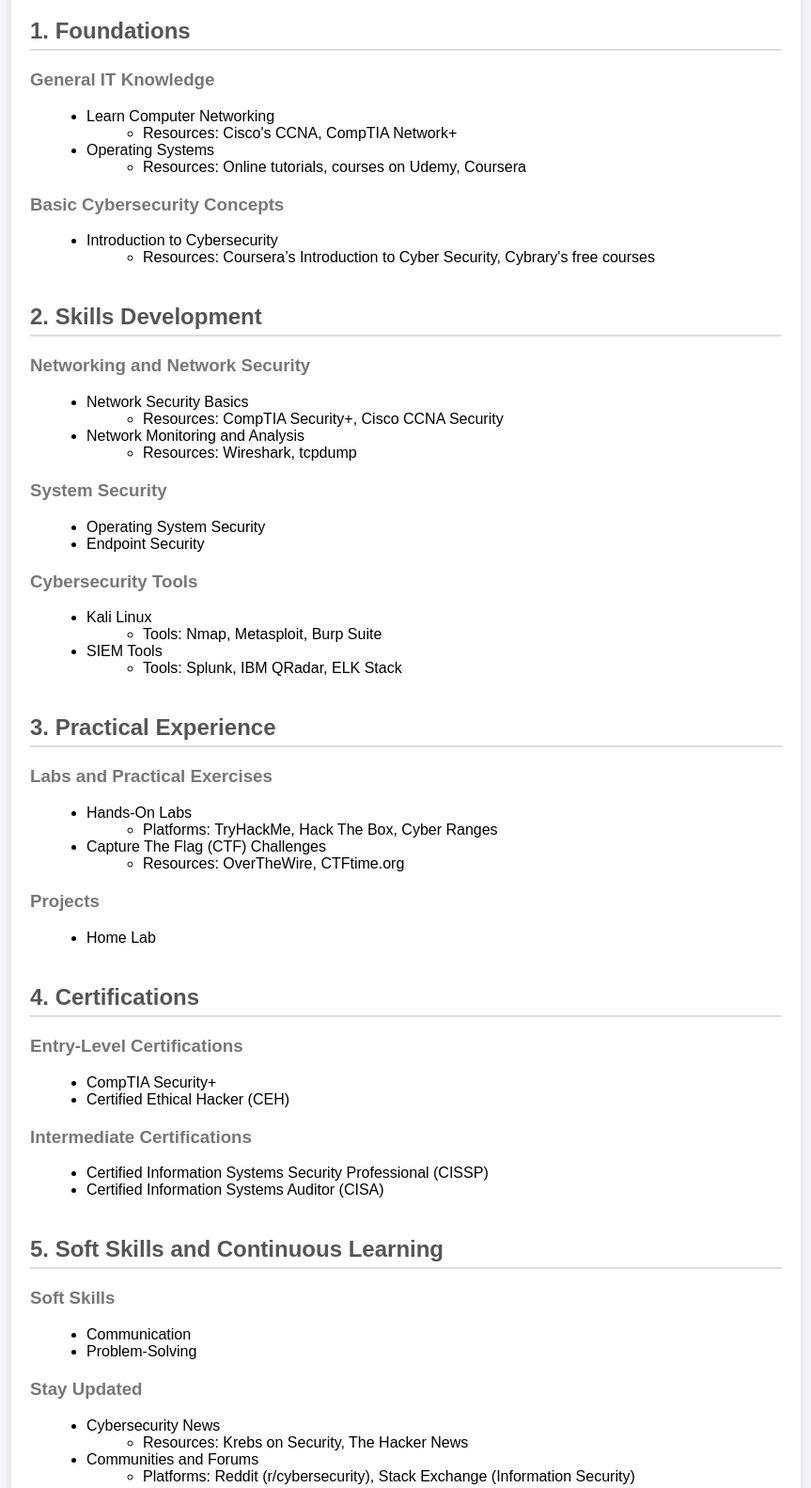
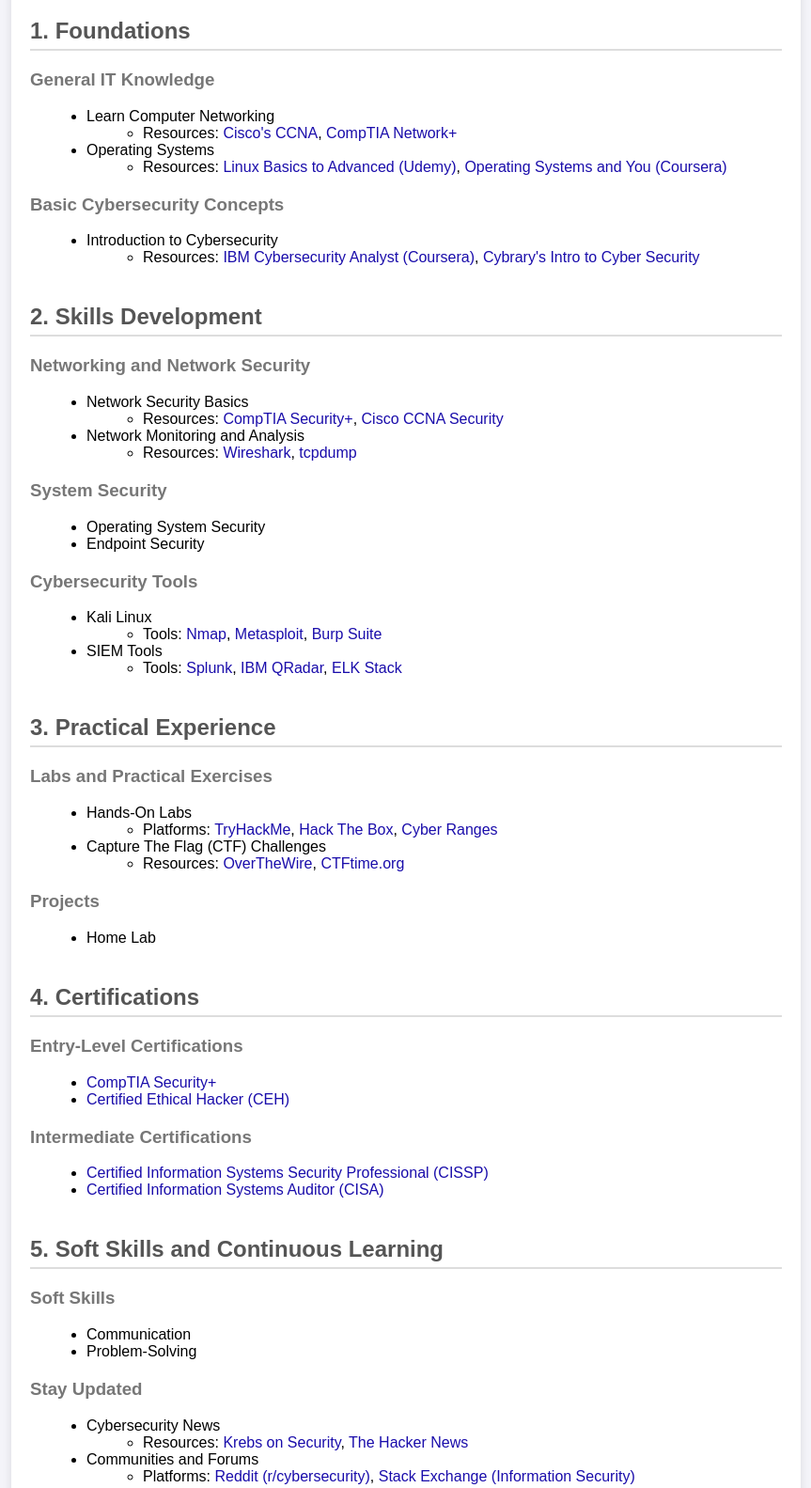
Before and after one commit to Justin-io/RoadMap, a plain HTML site: page index.html in a window 1280 px wide. Shown: the part 101-1684 px from the top of the page at 94% size, without its empty margins (208-1071 px from the left). Drawn offline with Linux system fonts and the light colour scheme.

Commit message:
Update index.html

```diff
--- a/index.html
+++ b/index.html
@@ -52,6 +52,27 @@
         section {
             margin-bottom: 40px;
         }
+
+        a {
+            color: #1a0dab;
+            text-decoration: none;
+        }
+
+        a:hover {
+            text-decoration: underline;
+        }
+
+        footer {
+            text-align: center;
+            padding: 20px;
+            background-color: #333;
+            color: #fff;
+        }
+
+        footer a {
+            color: #1a0dab;
+        }
+
     </style>
 </head>
 <body>
@@ -64,12 +85,18 @@
             <ul>
                 <li>Learn Computer Networking
                     <ul>
-                        <li>Resources: Cisco's CCNA, CompTIA Network+</li>
+                        <li>Resources:
+                            <a href="https://www.cisco.com/c/en/us/training-events/training-certifications/certifications/associate/ccna.html" target="_blank">Cisco's CCNA</a>,
+                            <a href="https://www.comptia.org/certifications/network" target="_blank">CompTIA Network+</a>
+                        </li>
                     </ul>
                 </li>
                 <li>Operating Systems
                     <ul>
-                        <li>Resources: Online tutorials, courses on Udemy, Coursera</li>
+                        <li>Resources:
+                            <a href="https://www.udemy.com/course/the-complete-linux-course-learn-linux-basics-to-advanced/" target="_blank">Linux Basics to Advanced (Udemy)</a>,
+                            <a href="https://www.coursera.org/learn/os-power-user" target="_blank">Operating Systems and You (Coursera)</a>
+                        </li>
                     </ul>
                 </li>
             </ul>
@@ -77,7 +104,10 @@
             <ul>
                 <li>Introduction to Cybersecurity
                     <ul>
-                        <li>Resources: Coursera’s Introduction to Cyber Security, Cybrary's free courses</li>
+                        <li>Resources:
+                            <a href="https://www.coursera.org/specializations/ibm-cybersecurity-analyst" target="_blank">IBM Cybersecurity Analyst (Coursera)</a>,
+                            <a href="https://www.cybrary.it/course/intro-to-cyber-security/" target="_blank">Cybrary's Intro to Cyber Security</a>
+                        </li>
                     </ul>
                 </li>
             </ul>
@@ -89,12 +119,18 @@
             <ul>
                 <li>Network Security Basics
                     <ul>
-                        <li>Resources: CompTIA Security+, Cisco CCNA Security</li>
+                        <li>Resources:
+                            <a href="https://www.comptia.org/certifications/security" target="_blank">CompTIA Security+</a>,
+                            <a href="https://www.cisco.com/c/en/us/training-events/training-certifications/certifications/associate/ccna.html" target="_blank">Cisco CCNA Security</a>
+                        </li>
                     </ul>
                 </li>
                 <li>Network Monitoring and Analysis
                     <ul>
-                        <li>Resources: Wireshark, tcpdump</li>
+                        <li>Resources:
+                            <a href="https://www.wireshark.org/" target="_blank">Wireshark</a>,
+                            <a href="https://www.tcpdump.org/" target="_blank">tcpdump</a>
+                        </li>
                     </ul>
                 </li>
             </ul>
@@ -107,12 +143,20 @@
             <ul>
                 <li>Kali Linux
                     <ul>
-                        <li>Tools: Nmap, Metasploit, Burp Suite</li>
+                        <li>Tools:
+                            <a href="https://nmap.org/" target="_blank">Nmap</a>,
+                            <a href="https://www.metasploit.com/" target="_blank">Metasploit</a>,
+                            <a href="https://portswigger.net/burp" target="_blank">Burp Suite</a>
+                        </li>
                     </ul>
                 </li>
                 <li>SIEM Tools
                     <ul>
-                        <li>Tools: Splunk, IBM QRadar, ELK Stack</li>
+                        <li>Tools:
+                            <a href="https://www.splunk.com/" target="_blank">Splunk</a>,
+                            <a href="https://www.ibm.com/security/security-intelligence/qradar" target="_blank">IBM QRadar</a>,
+                            <a href="https://www.elastic.co/what-is/elk-stack" target="_blank">ELK Stack</a>
+                        </li>
                     </ul>
                 </li>
             </ul>
@@ -124,12 +168,19 @@
             <ul>
                 <li>Hands-On Labs
                     <ul>
-                        <li>Platforms: TryHackMe, Hack The Box, Cyber Ranges</li>
+                        <li>Platforms:
+                            <a href="https://tryhackme.com/" target="_blank">TryHackMe</a>,
+                            <a href="https://www.hackthebox.com/" target="_blank">Hack The Box</a>,
+                            <a href="https://www.cyberranges.com/" target="_blank">Cyber Ranges</a>
+                        </li>
                     </ul>
                 </li>
                 <li>Capture The Flag (CTF) Challenges
                     <ul>
-                        <li>Resources: OverTheWire, CTFtime.org</li>
+                        <li>Resources:
+                            <a href="https://overthewire.org/wargames/" target="_blank">OverTheWire</a>,
+                            <a href="https://ctftime.org/" target="_blank">CTFtime.org</a>
+                        </li>
                     </ul>
                 </li>
             </ul>
@@ -143,13 +194,13 @@
             <h2>4. Certifications</h2>
             <h3>Entry-Level Certifications</h3>
             <ul>
-                <li>CompTIA Security+</li>
-                <li>Certified Ethical Hacker (CEH)</li>
+                <li><a href="https://www.comptia.org/certifications/security" target="_blank">CompTIA Security+</a></li>
+                <li><a href="https://www.eccouncil.org/programs/certified-ethical-hacker-ceh/" target="_blank">Certified Ethical Hacker (CEH)</a></li>
             </ul>
             <h3>Intermediate Certifications</h3>
             <ul>
-                <li>Certified Information Systems Security Professional (CISSP)</li>
-                <li>Certified Information Systems Auditor (CISA)</li>
+                <li><a href="https://www.isc2.org/Certifications/CISSP" target="_blank">Certified Information Systems Security Professional (CISSP)</a></li>
+                <li><a href="https://www.isaca.org/credentialing/cisa" target="_blank">Certified Information Systems Auditor (CISA)</a></li>
             </ul>
         </section>
 
@@ -164,12 +215,18 @@
             <ul>
                 <li>Cybersecurity News
                     <ul>
-                        <li>Resources: Krebs on Security, The Hacker News</li>
+                        <li>Resources:
+                            <a href="https://krebsonsecurity.com/" target="_blank">Krebs on Security</a>,
+                            <a href="https://thehackernews.com/" target="_blank">The Hacker News</a>
+                        </li>
                     </ul>
                 </li>
                 <li>Communities and Forums
                     <ul>
-                        <li>Platforms: Reddit (r/cybersecurity), Stack Exchange (Information Security)</li>
+                        <li>Platforms:
+                            <a href="https://www.reddit.com/r/cybersecurity/" target="_blank">Reddit (r/cybersecurity)</a>,
+                            <a href="https://security.stackexchange.com/" target="_blank">Stack Exchange (Information Security)</a>
+                        </li>
                     </ul>
                 </li>
             </ul>
@@ -186,11 +243,19 @@
             <ul>
                 <li>Professional Networks
                     <ul>
-                        <li>Organizations: ISACA, ISC², (ISC)² Chapters</li>
+                        <li>Organizations:
+                            <a href="https://www.isaca.org/" target="_blank">ISACA</a>,
+                            <a href="https://www.isc2.org/" target="_blank">ISC²</a>,
+                            <a href="https://www.isc2.org/Membership/Chapters" target="_blank">(ISC)² Chapters</a>
+                        </li>
                     </ul>
                 </li>
             </ul>
         </section>
     </div>
+    <footer>
+        <p>&copy; 2024 Justin Alexia Andrew. All rights reserved.</p>
+        <p>Visit my <a href="https://justinalexia.vercel.app" target="_blank">official website</a>.</p>
+    </footer>
 </body>
 </html>
```
